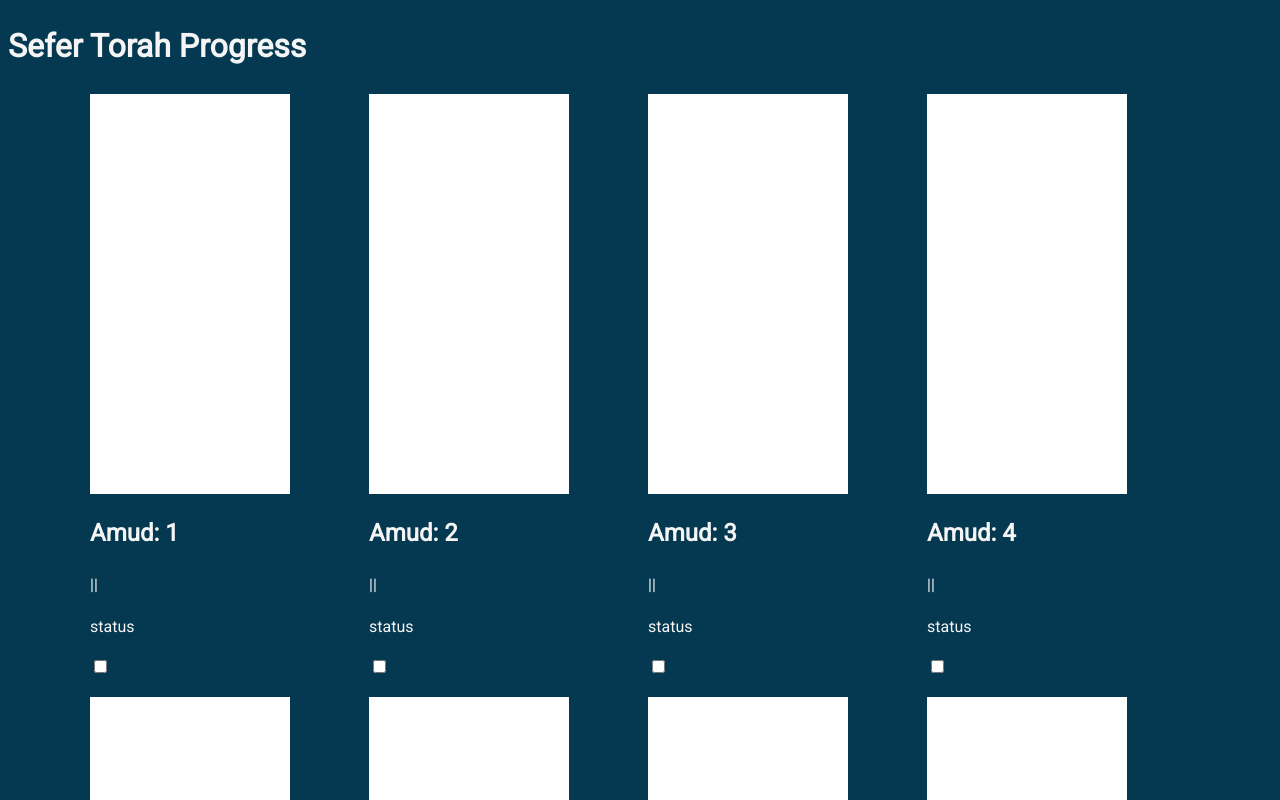
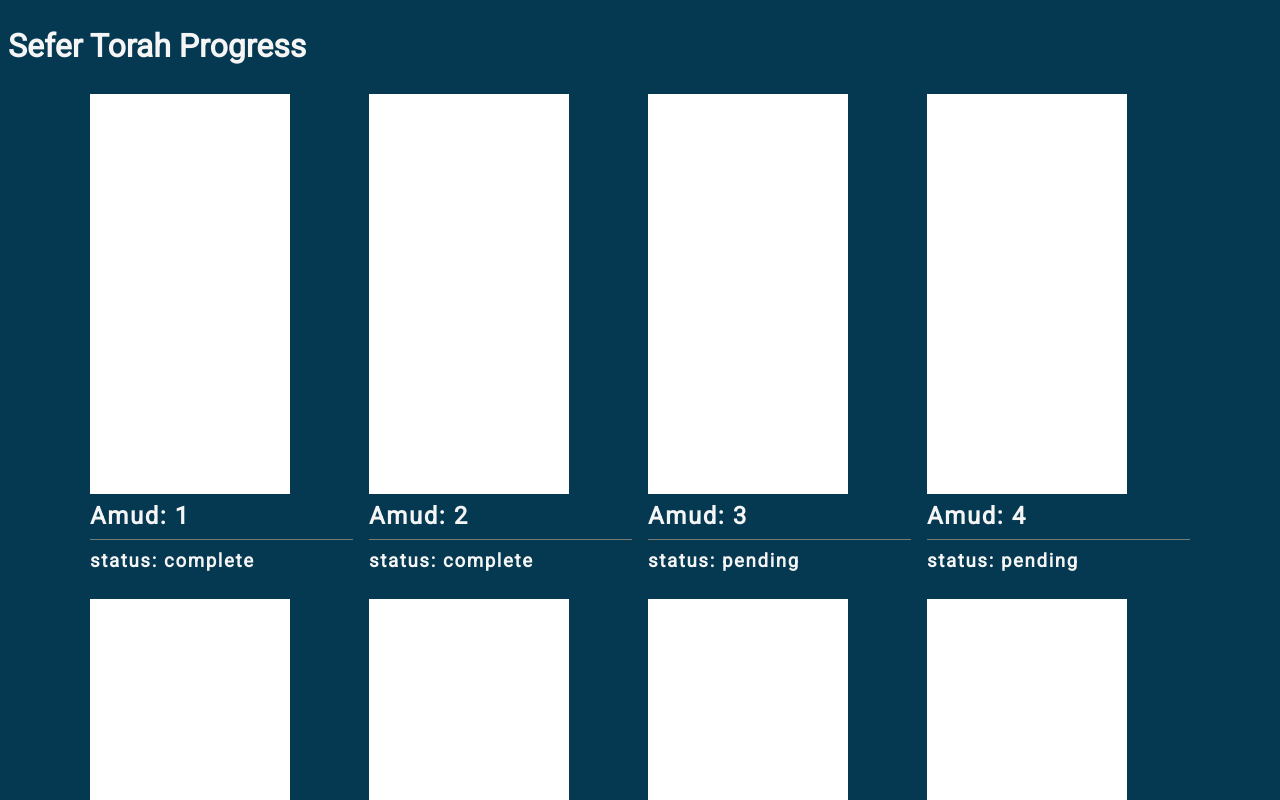
Before and after one commit to naftalib/SeferTorahProgress, a React (Create React App) app: page / in a window 1280 px wide. Shown: the top 800 px of the page. Built offline with nearby package versions, Linux system fonts and the light colour scheme.

Commit message:
amud ets

```diff
--- a/src/App.css
+++ b/src/App.css
@@ -29,6 +29,14 @@ body {
   background-color: white;
 }
 .amudTitle {
-  white-space: nowrap;
-  display: inline-block;
+  letter-spacing: 0.1em;
+  line-height: 0.3em;
 }
+#div-line {
+  display: block;
+  height: 1px;
+  border: 0;
+  border-top: 1px solid #7a7c72;
+  margin: 0;
+  padding: 0;
+}
--- a/src/App.js
+++ b/src/App.js
@@ -19,6 +19,7 @@ class App extends Component {
           <Amud
           key={tile.id}
           tile={tile}
+          status={status}
           />)}
         </div>
 
--- a/src/components/Amud.js
+++ b/src/components/Amud.js
@@ -6,9 +6,10 @@ const Amud = (props)=>{
 
    <div>
       <div className='amudim'></div>
-      <div>
-        <h2>{props.tile.title}</h2>||
-        <p>status</p><input type="checkbox" />
+      <div className='amudTitle'>
+        <h2>{props.tile.title}</h2>
+        <hr id='div-line'/>
+        <h3>status: {props.tile.status}</h3>
       </div>
 
   </div>
```
